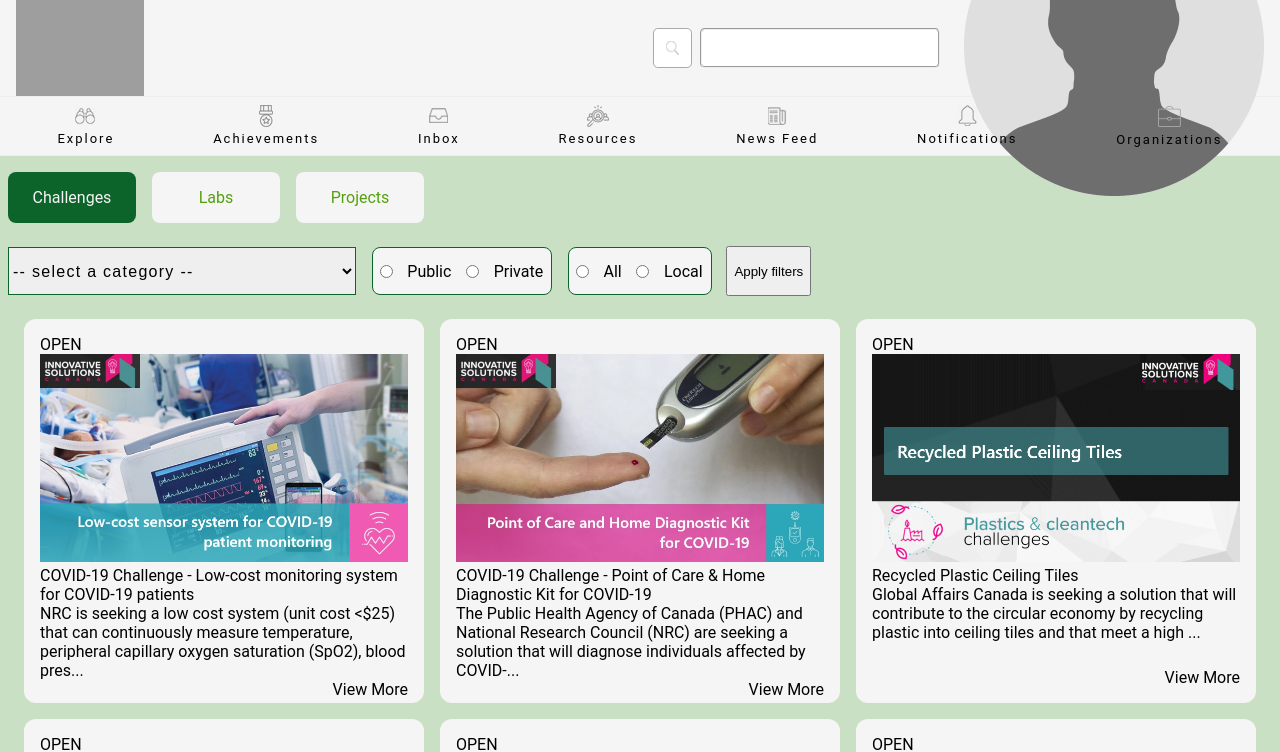
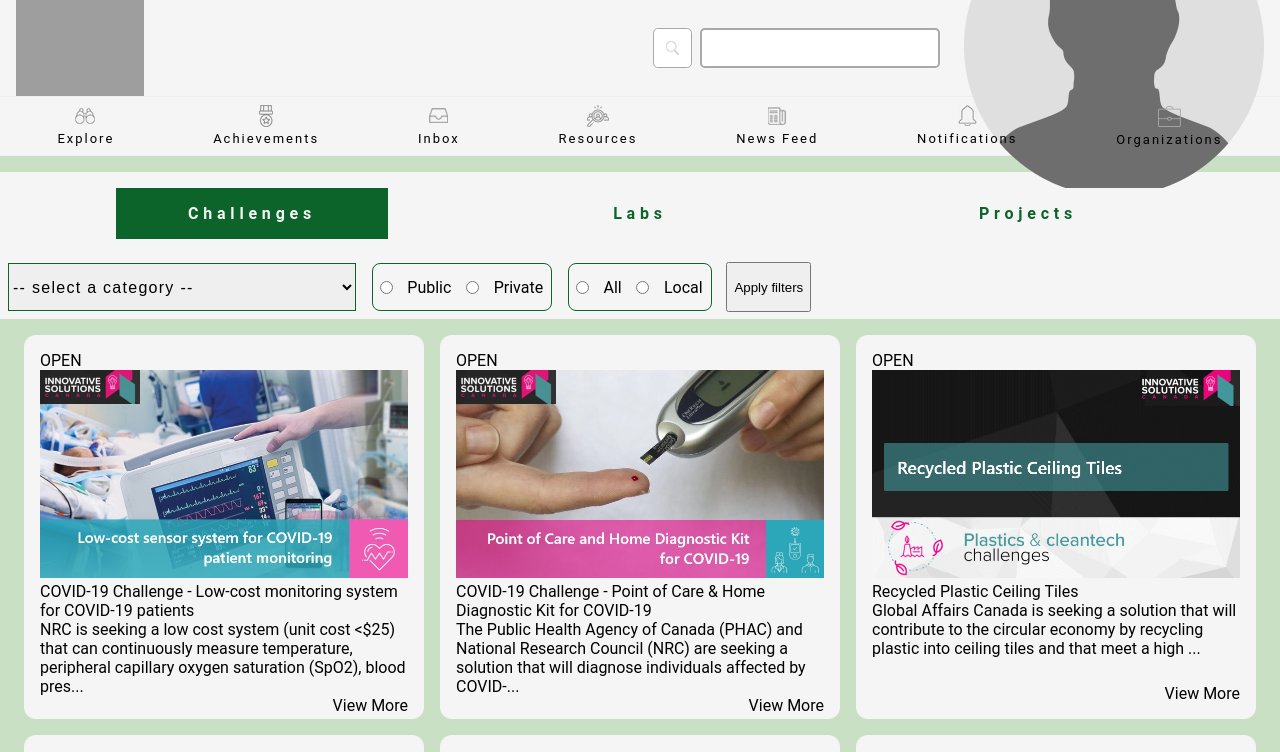
Before and after one commit to haphamo/Prepr_Front_End_Dev_Work_Challenge, a React (Create React App) app: page / in a window 1280 px wide. Shown: the top 752 px of the page. Built offline with nearby package versions, Linux system fonts and the light colour scheme; grey boxes are pictures that could not be loaded.

Commit message:
updated styles, mainly the filter Component

```diff
--- a/src/components/CategoryButton.css
+++ b/src/components/CategoryButton.css
@@ -1,12 +1,12 @@
 .category {
   text-align: center;
-  color: rgb(84, 160, 14);
+  color: rgb(13, 100, 42);
   align-items: center;
   background-color: whitesmoke;
   width: 6em;
   padding: 1em;
-  margin: 0em 0.5em;
-  border-radius: 0.5em;
+  /* margin: 0em 0.5em; */
+  /* border-radius: 0.5em; */
 }
 
 .category:hover{
@@ -16,13 +16,18 @@
   background-color: rgb(13, 100, 42);
   width: 6em;
   padding: 1em;
-  margin: 0em 0.5em;
-  border-radius: 0.5em;
+  /* margin: 0em 0.5em; */
+  /* border-radius: 0.5em; */
 }
 
 .category-container {
   display: flex;
-  justify-content: flex-start;
+  justify-content: space-evenly;
+  background-color: whitesmoke;
+  padding: 1em 0em;
+  margin: 0;
+  letter-spacing: 0.3em;
+  font-weight: 700;
 }
 
 .category--selected {
@@ -32,6 +37,11 @@
   align-items: center;
   width: 6em;
   padding: 1em;
-  margin: 0em 0.5em;
-  border-radius: 0.5em;
+  /* margin: 0em 0.5em; */
+  /* border-radius: 0.5em; */
 }
+
+.category-container > a {
+  max-width: 15em;
+  flex: 1;
+}
--- a/src/components/Filter.css
+++ b/src/components/Filter.css
@@ -9,6 +9,7 @@
 
 form {
   display: flex;
+  background-color: whitesmoke;
 }
 
 select {
@@ -30,3 +31,10 @@ form > div {
   border-radius: 0.5em;
   background-color: whitesmoke;
 }
+
+hr {
+  height: auto;
+  color: green;
+  background-color: darkgrey;
+  border: solid 1px darkgrey;
+}
--- a/src/components/Header.css
+++ b/src/components/Header.css
@@ -16,8 +16,8 @@
   -webkit-appearance: none;
   font-size: 1em;
   border-radius: 0.3em;
-  border-style: groove;
-  border-color: #eee;
+  border-style: solid;
+  border-color: darkgrey;
   height: 100%;
 }
 
--- a/src/components/Tags.css
+++ b/src/components/Tags.css
@@ -1,7 +1,7 @@
 .tag {
   padding: 0.5em;
-  color: rgb(58, 138, 71);
-  border: solid 1px rgb(58, 138, 71);
+  color: rgb(13, 100, 42);
+  border: solid 1px rgb(13, 100, 42);
   border-radius: 1em;
   max-width: 4em;
 }
```
Also changed, not shown: src/components/Button.css (+13 -0 lines).
